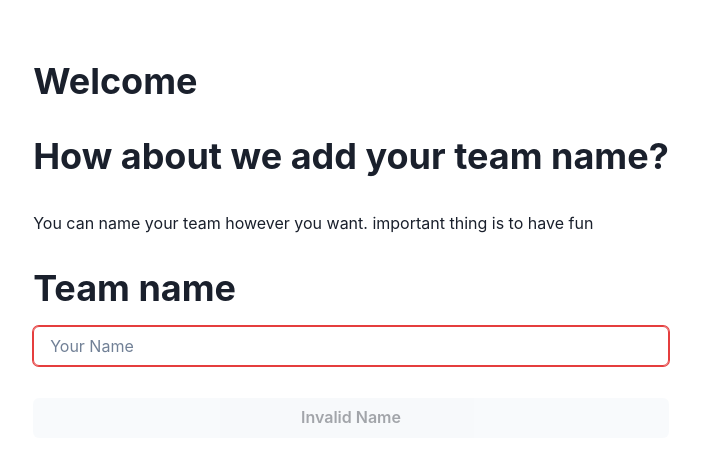
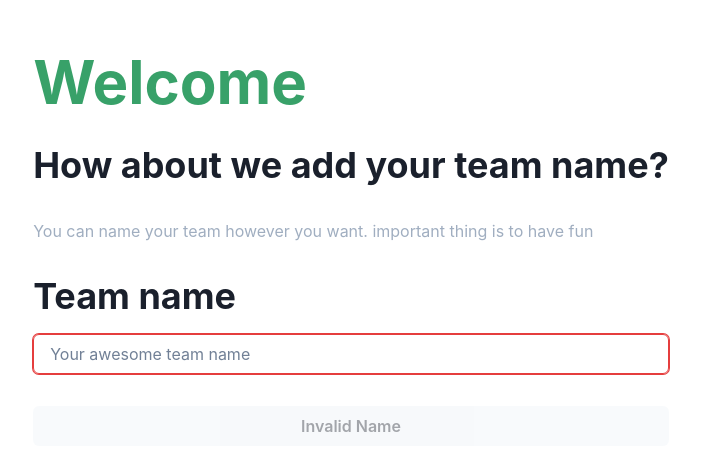
Before and after one commit to elijahmg/Pub-Quiz-App, a Next.js app: page /1 in a window 1280 px wide. Shown: the part 151-622 px from the top of the page, without its empty margins (289-990 px from the left). Built offline with nearby package versions, Linux system fonts and the light colour scheme.

Commit message:
feat: game-index page

```diff
--- a/components/headers/Header.tsx
+++ b/components/headers/Header.tsx
@@ -6,7 +6,7 @@ interface Header {
 
 export default function Header({ label }: Header) {
   return (
-    <Heading as="h1" size="3xl" color="green.100" mb={200}>
+    <Heading as="h1" size="3xl" color="green.100">
       {label}
     </Heading>
   );
--- a/components/headers/SubHeader.tsx
+++ b/components/headers/SubHeader.tsx
@@ -5,9 +5,5 @@ interface SubHeader {
 }
 
 export default function SubHeader({ label }: SubHeader) {
-  return (
-    <Heading as="h2" textAlign="center" mb={2}>
-      {label}
-    </Heading>
-  );
+  return <Heading as="h2">{label}</Heading>;
 }
--- a/components/headers/SubTitle.tsx
+++ b/components/headers/SubTitle.tsx
@@ -5,9 +5,5 @@ interface SubText {
 }
 
 export default function SubTitle({ label }: SubText) {
-  return (
-    <Text color="gray.400" align="center">
-      {label}
-    </Text>
-  );
+  return <Text color="gray.400">{label}</Text>;
 }
--- a/pages/[gameId]/boverview.tsx
+++ b/pages/[gameId]/boverview.tsx
@@ -2,6 +2,8 @@ import { Center, Flex, Stack } from '@chakra-ui/react';
 import Question from '../../components/Question';
 import TeamName from '../../components/TeamName';
 import Constants from '../../constants';
+
+// @TODO Broken for now
 
 export default function Boverview({
   name,
@@ -10,7 +12,7 @@ export default function Boverview({
   // questions: Array<{ id: string; content: string; answer: string }>;
 }) {
   const questions: Array<{ id: string; content: string; answer: string }> = [
-    { id: 1, content: 'Whoes Joe', answer: 'Ble' },
+    { id: '1', content: 'Whoes Joe', answer: 'Ble' },
   ];
 
   return (
--- a/pages/[gameId]/index.tsx
+++ b/pages/[gameId]/index.tsx
@@ -6,9 +6,11 @@ import {
   Heading,
   Input,
   Stack,
-  Text,
 } from '@chakra-ui/react';
 import { useEffect } from 'react';
+import Header from '../../components/headers/Header';
+import SubHeader from '../../components/headers/SubHeader';
+import SubTitle from '../../components/headers/SubTitle';
 
 const Welcome = (): JSX.Element => {
   const [value, setValue] = React.useState<string>(``);
@@ -28,18 +30,18 @@ const Welcome = (): JSX.Element => {
   return (
     <Center h={`100vh`} p={`20px`}>
       <Stack spacing={8}>
-        <Heading>Welcome</Heading>
-        <Heading>How about we add your team name?</Heading>
-        <Text>
-          You can name your team however you want. important thing is to have
-          fun
-        </Text>
+        <Header label="Welcome" />
+        <SubHeader label="How about we add your team name?" />
+        <SubTitle
+          label="You can name your team however you want. important thing is to have
+          fun"
+        />
         <FormControl id="first-name" isInvalid={buttonStatus}>
           <Heading as="h3" mb={4}>
             Team name
           </Heading>
           <Input
-            placeholder="Your Name"
+            placeholder="Your awesome team name"
             value={value}
             onChange={(e) => setValue(e.target.value)}
           />
```
